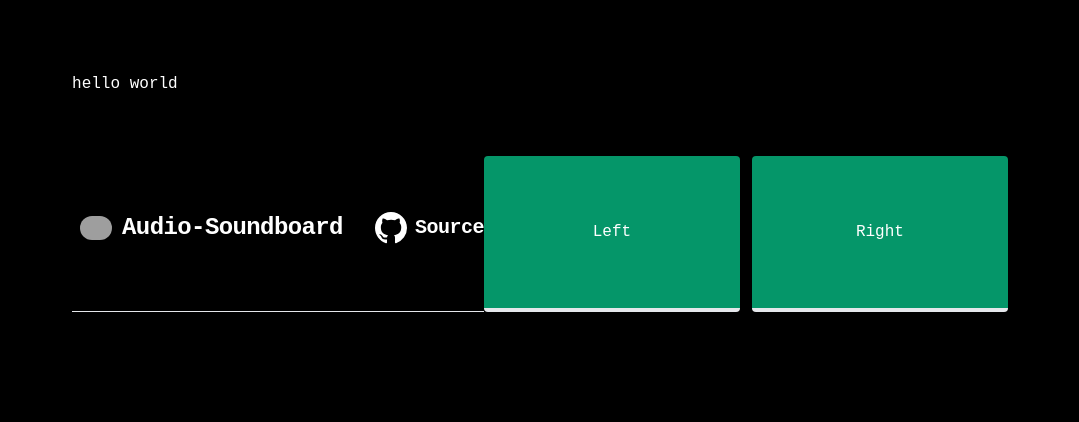
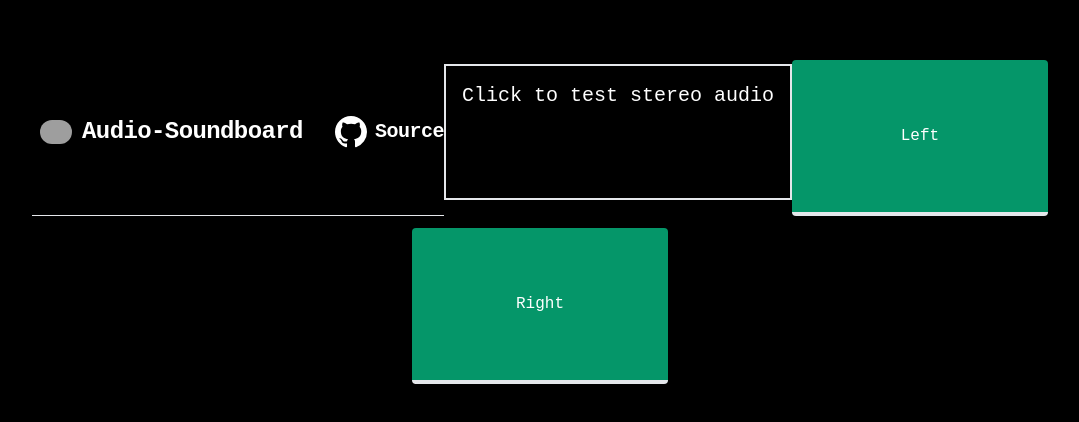
Before and after one commit to sogladev/audio-soundboard, a Nuxt app: page / in a window 1280 px wide. Shown: the part 208-630 px from the top of the page, without its empty margins (94-1173 px from the left). Built offline with nearby package versions, Linux system fonts and the light colour scheme; grey boxes are pictures that could not be loaded.

Commit message:
feat: Add description box

```diff
--- a/app.vue
+++ b/app.vue
@@ -1,9 +1,11 @@
 
 <template>
   <div>
-    <h1>hello world</h1>
     <div className="mt-12 flex flex-wrap justify-center">
     <NavBar></NavBar>
+    <h1 class="description text-xl mx-0 my-4 p-4 border-2 text-center">
+      Click to test stereo audio
+    </h1>
       <SoundBox text="Left" id="left-audio" />
       <SoundBox text="Right" id="right-audio" />
     </div>
```
